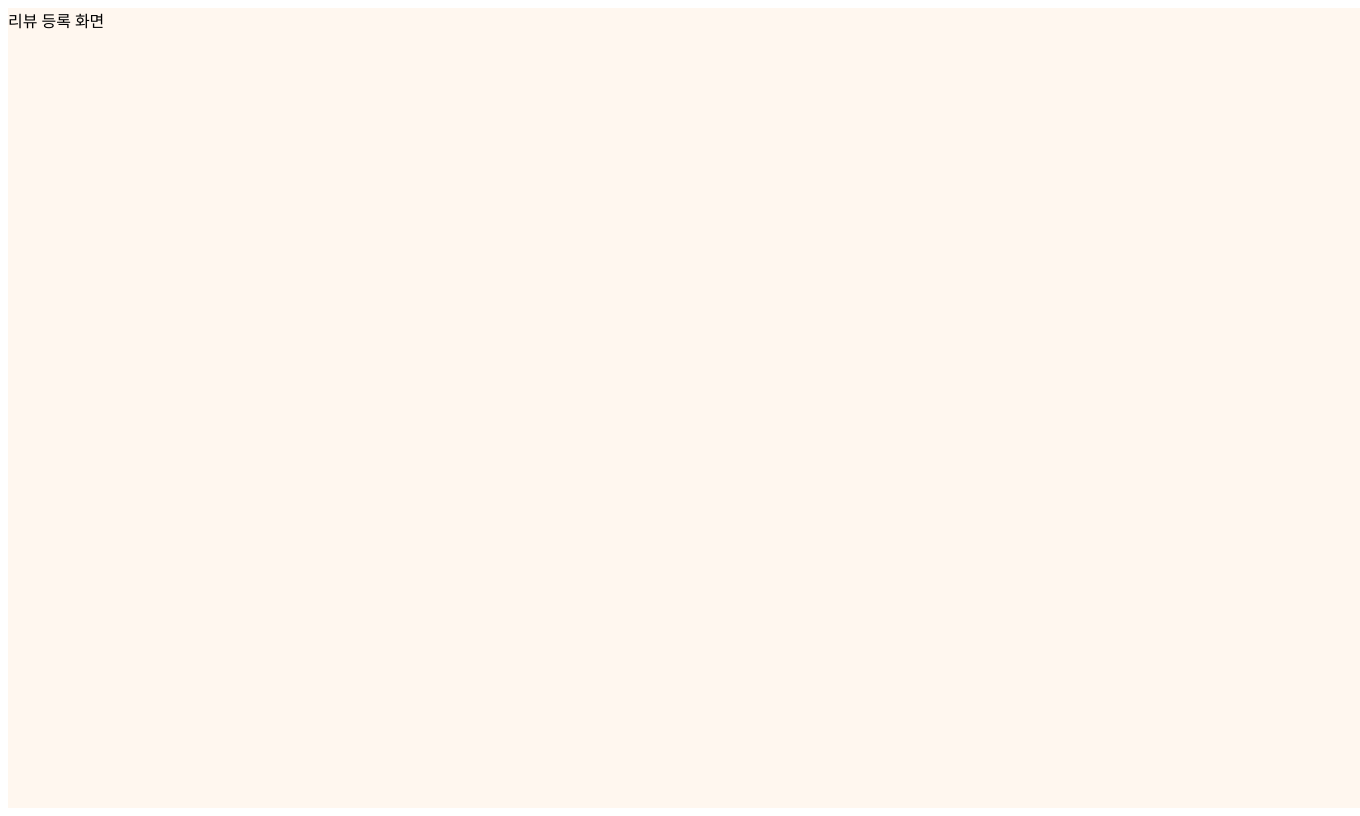
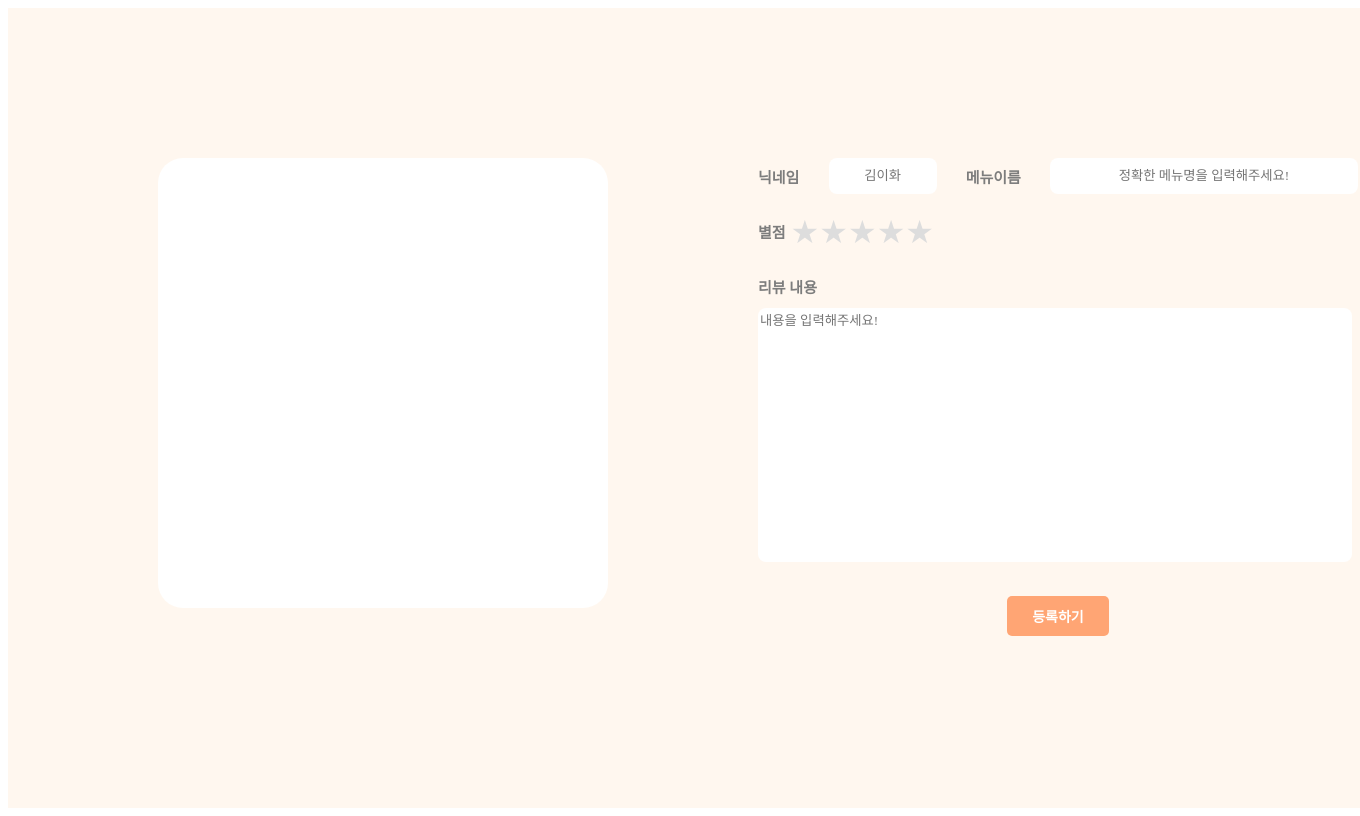
Before and after one commit to Haewonny/osp-homework, a Flask app: page /register_review in a window 1360 px wide. Run offline with Flask 2, Linux system fonts and the light colour scheme.

Commit message:
reviewPost

```diff
--- a/static/JS/main.js
+++ b/static/JS/main.js
@@ -0,0 +1,3 @@
+const drawStar = (target) => {
+    document.querySelector(`.star span`).style.width = `${target.value * 10}%`;
+      }
--- a/static/css/review.css
+++ b/static/css/review.css
@@ -1,5 +1,150 @@
-.background{
+.star {
+    position: relative;
+    font-size: 2rem;
+    color: #ddd;
+  }
+
+  .star input {
+    width: 100%;
+    height: 100%;
+    position: absolute;
+    left: 0;
+    opacity: 0;
+    cursor: pointer;
+  }
+
+  .star span {
+    width: 0;
+    position: absolute;
+    left: 0;
+    color: #ffb468;
+    overflow: hidden;
+    pointer-events: none;
+  }
+
+  .postReviewBG{
+    background: #FFF7EF;
     width: 100vw;
     height: 100vh;
-    background: #FFF7EF;
 }
+
+.Box{
+    width: 450px;
+    height: 450px;
+    background: #FFFFFF;
+    border-radius: 25px;
+  }
+
+  .Boxs{
+    width: 200px;
+    height: 200px;
+    background: #FFFFFF;
+    border-radius: 10px;
+  }
+
+  .column{
+    flex-direction: column;
+    justify-items: center;
+    float: left;
+    margin: 150px;
+    width: 450px;
+    height: 503px;
+  }
+
+  .info{
+    margin: 150px;
+    width: 1200px;
+  }
+
+  .line{
+    display: flex;
+    flex-direction:row;
+    justify-content: space-between;
+  }
+
+  .TextI{
+    color: rgb(125, 125, 125);
+    font-size: 15px;
+    font-weight: bold;
+    line-height: 40px;
+    font-family: 'Spoqa Han Sans Neo';
+    font-weight: 10px;
+  }
+
+  .Write1{
+    border-radius: 8px;
+    border-color: transparent;
+    width: 100px;
+    height: 30px;
+    resize: none;
+    font-family: 'Spoqa Han Sans Neo';
+    font-weight: 10px;
+    text-align: center;
+  }
+
+  .Write2{
+    border-radius: 8px;
+    border-color: transparent;
+    width: 300px;
+    height: 30px;
+    font-family: 'Spoqa Han Sans Neo';
+    font-weight: 10px;
+    text-align: center;
+  }
+
+  .textArea{
+    width: 590px;
+    height: 250px;
+    border: none;
+    border-radius: 8px;
+    resize: none;
+    font-family: 'Spoqa Han Sans Neo';
+    font-weight: 10px;
+  }
+
+  .File{
+    width: 30px;
+    height: 30px;
+    cursor: pointer;
+    position: absolute;
+    margin: 200px;
+  }
+
+  .postContainer{
+  background: #fff7ef;
+  display: flex;
+  height: 90%;
+  width: 100%;
+  z-index: 3;
+  scroll-snap-align: start;
+  }
+
+  .Wrap{
+    display: flex;
+    flex-direction: row;
+    padding-top: 15px;
+    padding-bottom: 15px;
+  }
+
+  .buttonR{
+    background-color: #ffa574;
+    color: white;
+    font-family: 'Spoqa Han Sans Neo';
+    font-style: normal;font-weight: 700;
+    font-size: 20px;
+    font-size: 14px;
+    padding: 10px 25px;
+    border: none;
+    border-radius: 5px;
+    color: white;
+    cursor: pointer;
+  }
+
+  .Wraps{
+    text-align: center;
+    margin: 30px auto;
+  }
+
+.buttonR:hover{
+  background-color: #FAD4B2;
+}
--- a/templates/register_review.html
+++ b/templates/register_review.html
@@ -11,8 +11,36 @@
     <script src="{{ url_for('static', filename='JS/main.js') }}" defer></script>
   </head>
   <body>
-    <div class="background">
-        리뷰 등록 화면
-    </div>
+    <div class="postContainer">
+      <div class="postReviewBG">
+      <div class="column">
+          <div class="Box">
+              <form class="File">
+              </form>
+          </div>
+      </div>
+          <form class="info">
+          <div class="line">
+          <div class="TextI">닉네임</div>
+          <input class="Write1" type="text" placeholder="김이화">
+          <div class="TextI">메뉴이름</div>
+          <input class="Write2" type="text" placeholder="정확한 메뉴명을 입력해주세요!">
+          </div>
+          <div class="Wrap">
+          <div class="TextI" style="margin-right:5px;">별점</div>
+          <span class="star">
+              ★★★★★
+              <span>★★★★★</span>
+              <input type="range" oninput="drawStar(this)" value="1" step="1" min="0" max="10">
+          </span>
+          </div>
+          <div class="TextI">리뷰 내용</div>
+          <textarea class="textArea" placeholder="내용을 입력해주세요!" required maxlength="100"></textarea>
+          <div class="Wraps">
+          <input class="buttonR" type='button' value='등록하기'/>
+          </div>
+          </form>
+      </div>
+  </div>
   </body>
 </html>
```
